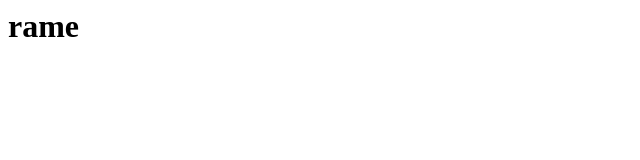
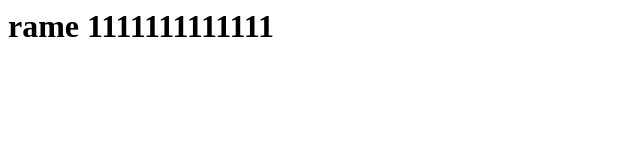
Before and after one commit to anofeles/kakhatest, a plain HTML site: page index.html in a window 1280 px wide. Shown: the whole page, without its empty margins (0-640 px from the left). Drawn offline with Linux system fonts and the light colour scheme.

Commit message:
Revert "Revert "kakha""
This reverts commit ce3a6bc637e0b2ffaedbce4d7d672cdd8c7fe7a0.

```diff
--- a/index.html
+++ b/index.html
@@ -1 +1 @@
-<h1>rame</h1>
+<h1>rame 1111111111111</h1>
```
Also changed, not shown: 1 other file.
